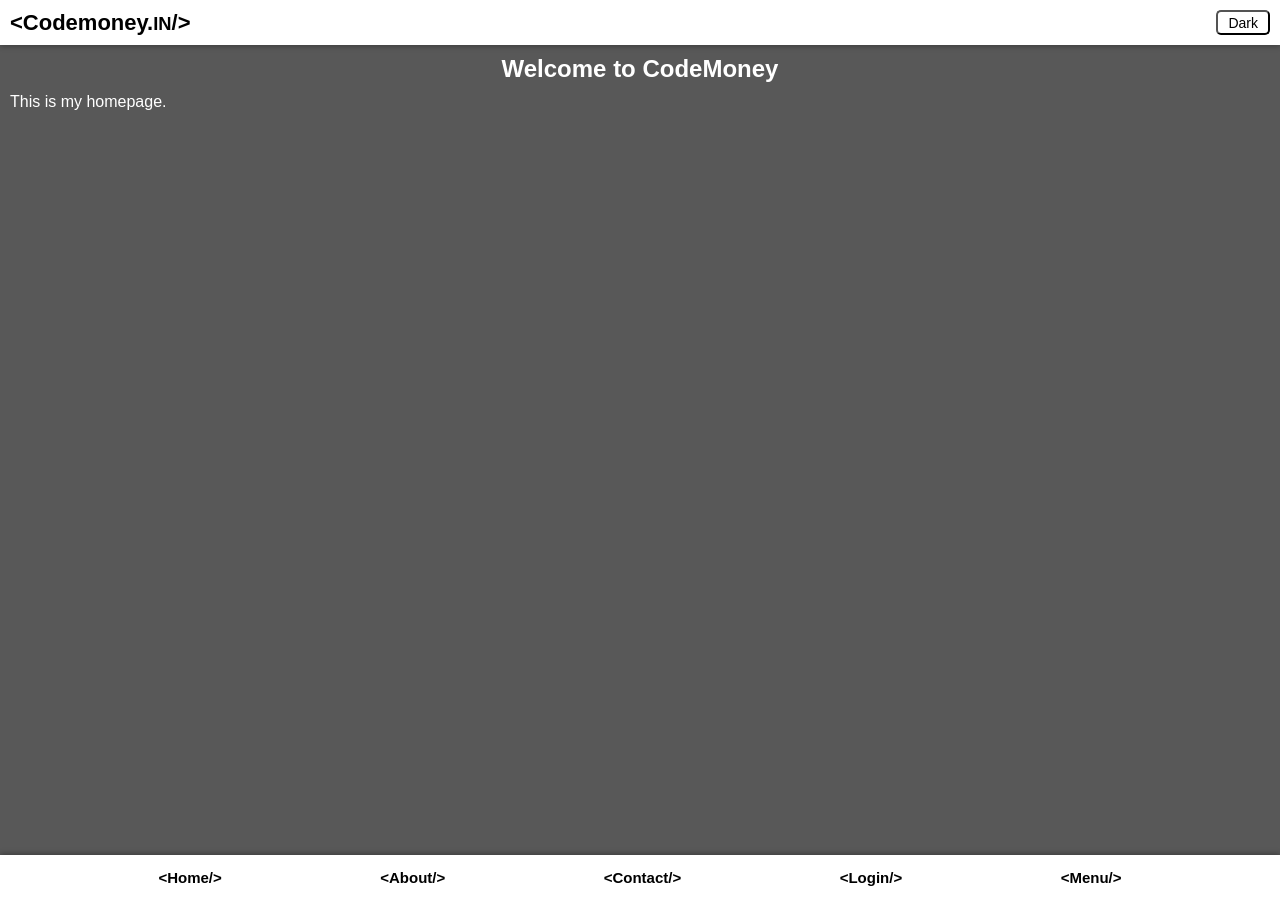
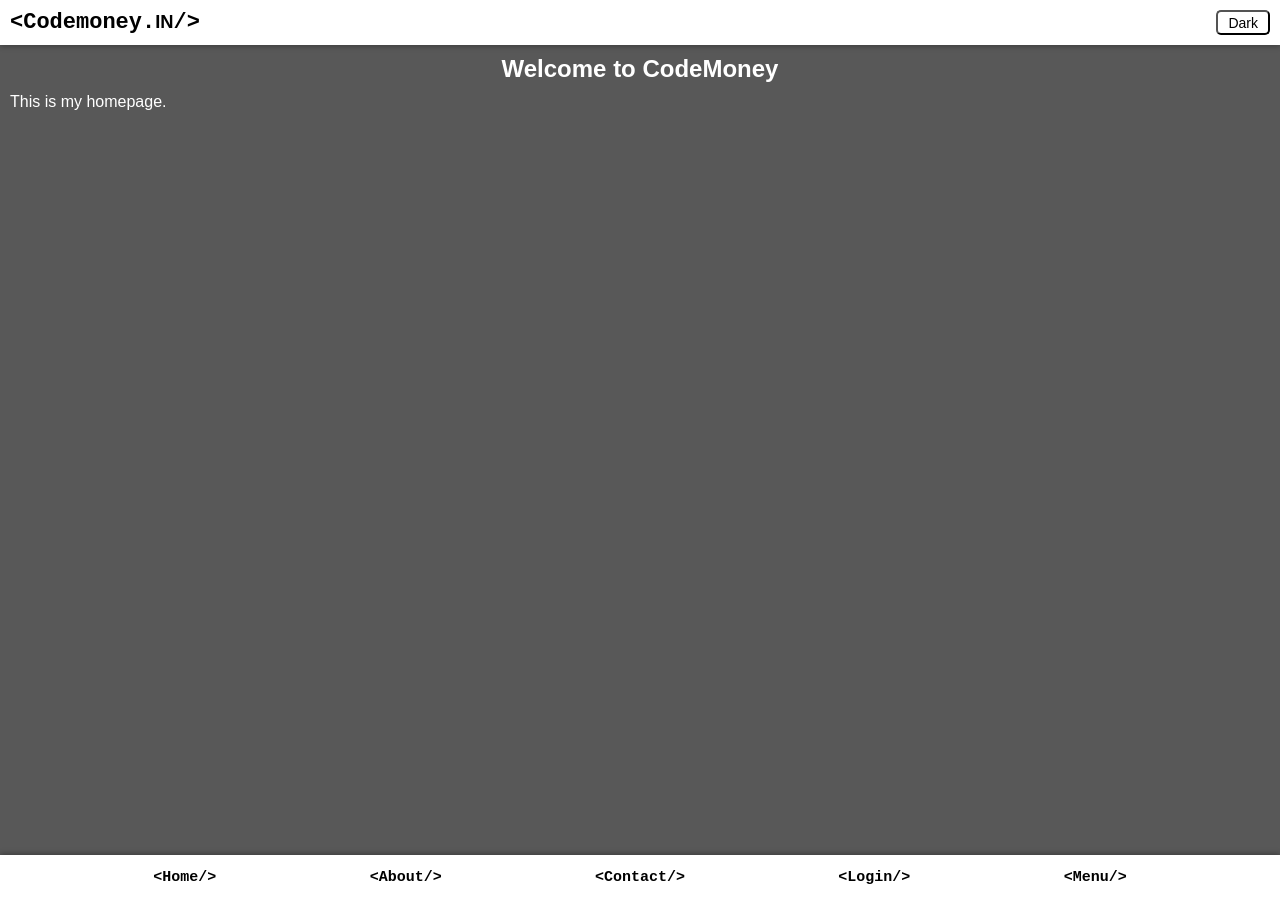
Before and after one commit to naahchi/testing, a Jekyll site: the page built from index.html, in a window 1280 px wide and 900 px high. Built offline with Jekyll 4.4.1, drawn with Linux system fonts in a browser that asks for light colours.

Commit message:
Update style.css

```diff
--- a/css/style.css
+++ b/css/style.css
@@ -20,6 +20,7 @@ h2{
 .logo{
     text-decoration: none;
     color: black;
+    font-family: monospace;
     font-size: 22px;
     font-weight: bold;
 }
@@ -46,6 +47,7 @@ h2{
 }
 .bottom_nav a{
     text-decoration: none;
+    font-family: monospace;
     font-size: 15px;
     font-weight: bold;
     color: black;
```
